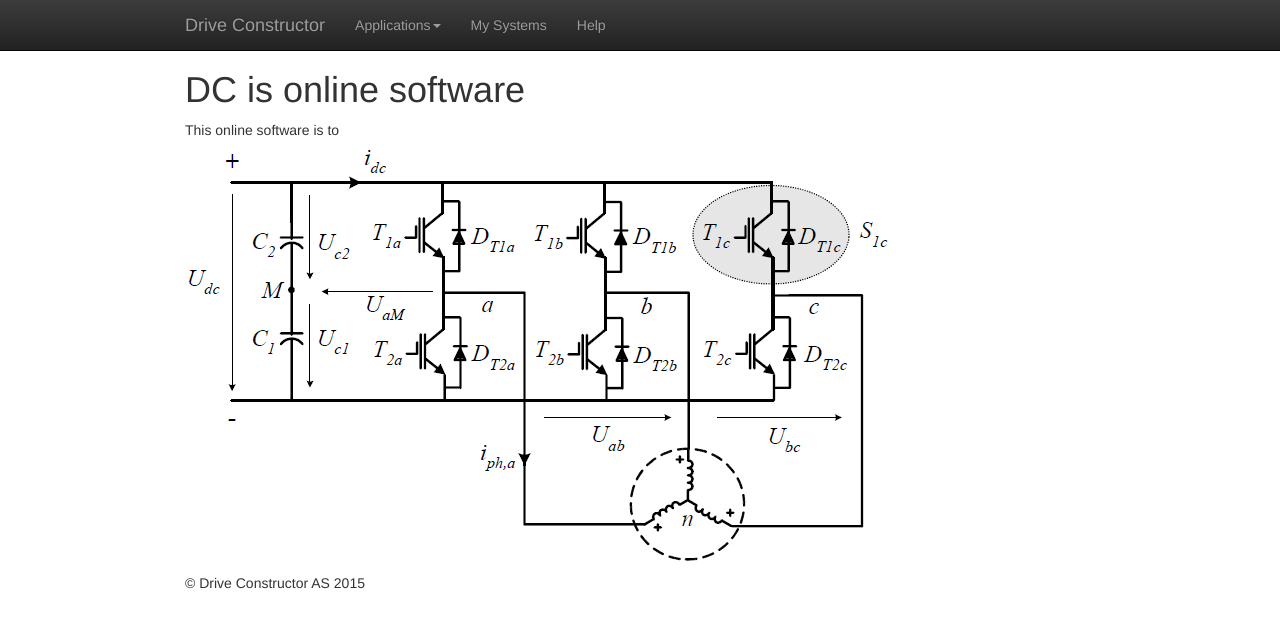
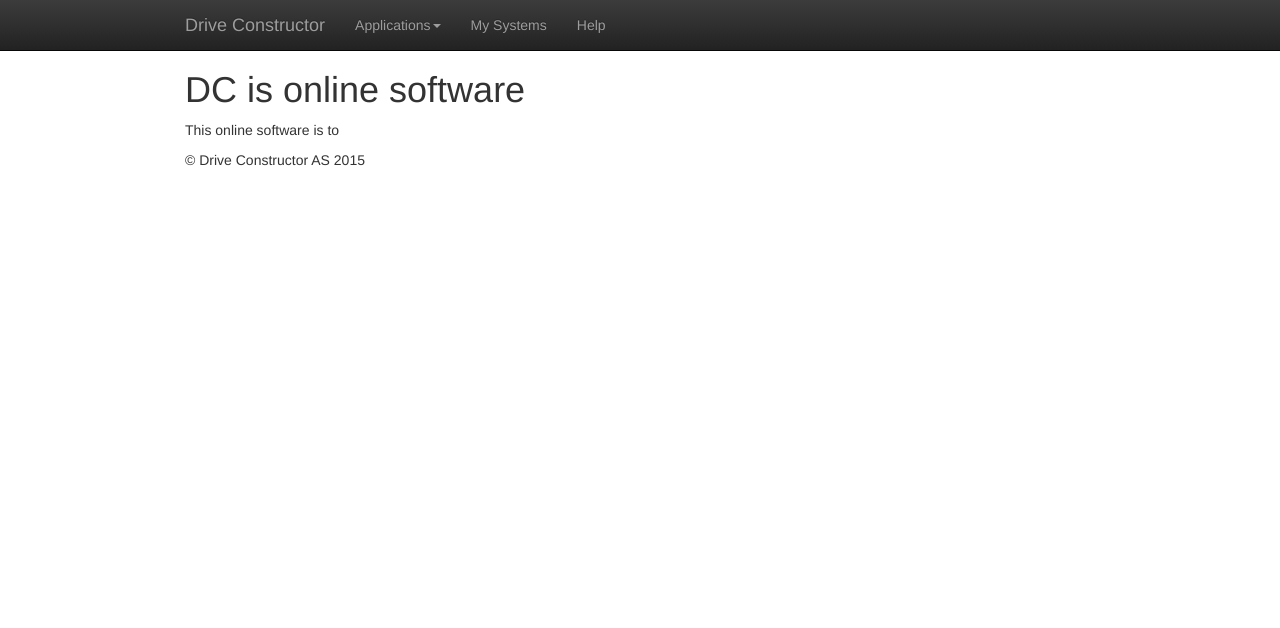
Before and after one commit to Alexey1Gavrilov/drive-constructor-site, a Jekyll site: the page built from help/about.md, in a window 1280 px wide. Shown: the top 628 px of the page. Built offline with Jekyll 4.4.1, drawn with Linux system fonts in a browser that asks for light colours.

Commit message:
Update about.md

```diff
--- a/help/about.md
+++ b/help/about.md
@@ -7,5 +7,3 @@
 
 # DC is online software
 This online software is to
-
-![2L-VSC](image/fc-topologies/2l-vsc.png)
```
